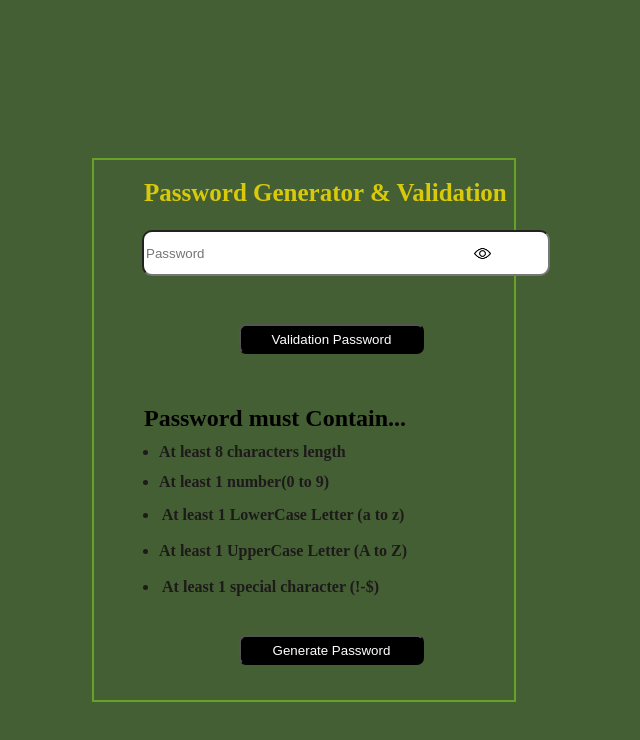
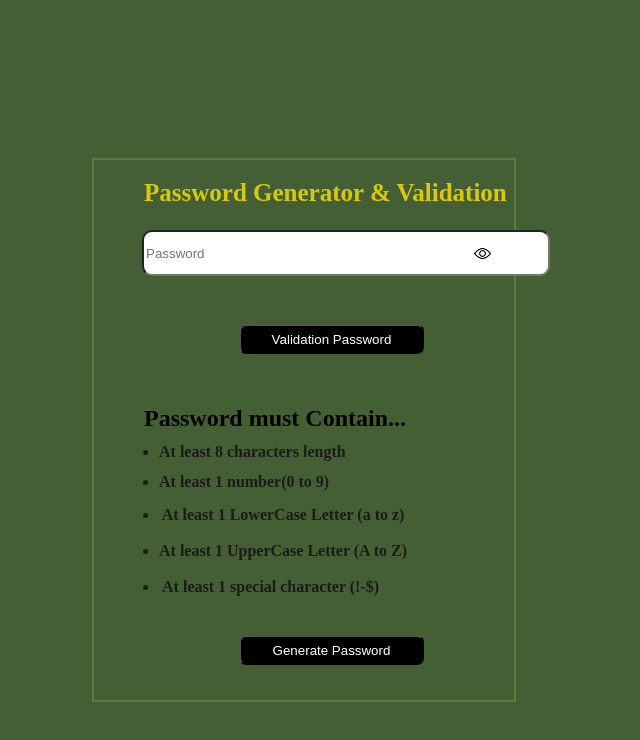
Before and after one commit to Mazharrais/Password-Generator, a plain HTML site: page index.html in a window 1280 px wide. Shown: the whole page, without its empty margins (336-976 px from the left). Drawn offline with Linux system fonts and the light colour scheme.

Commit message:
add my files

```diff
--- a/style.css
+++ b/style.css
@@ -7,7 +7,7 @@ body{
 .main-container{
 
     padding: 50px;
-    border: 2px solid rgba(128, 201, 33, 0.616);
+    border: 2px solid rgba(112, 141, 73, 0.616);
     margin-top: 150px;
     height: 55vh;
     width: 25vw;
```
